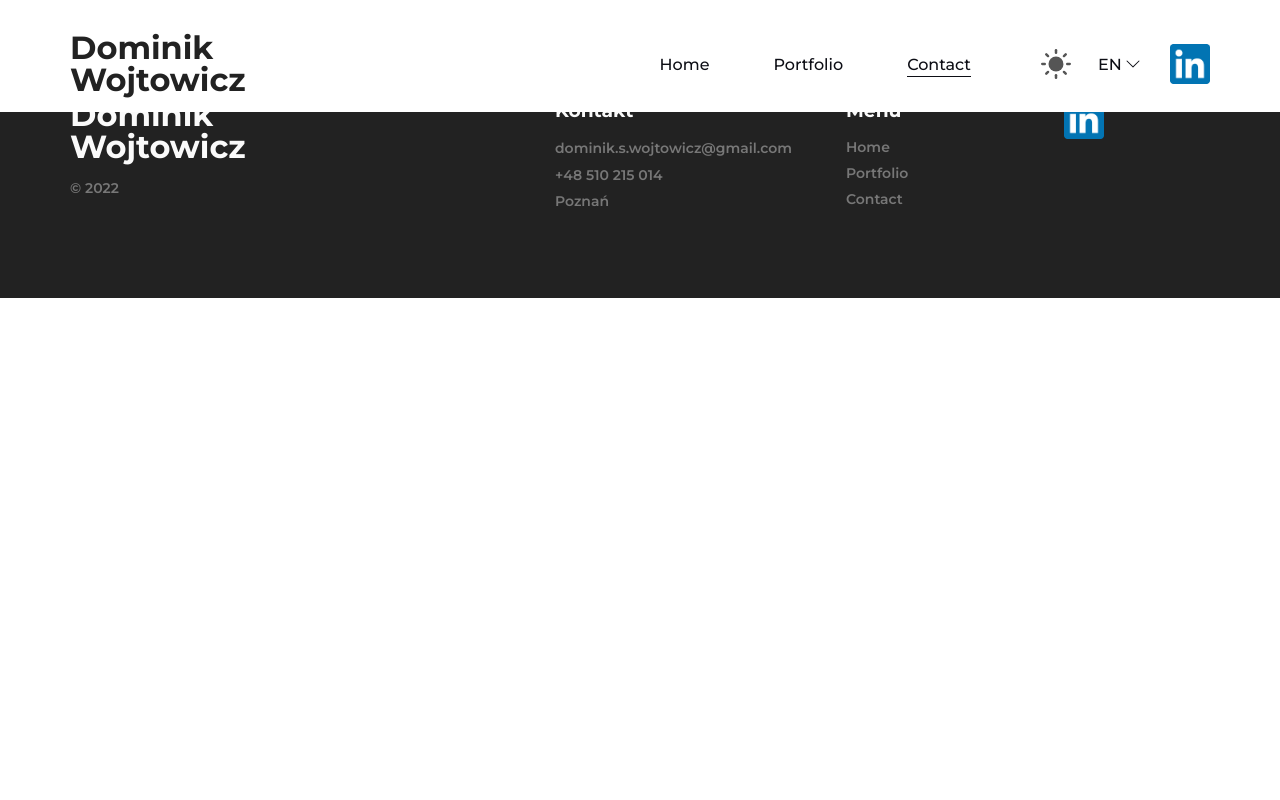
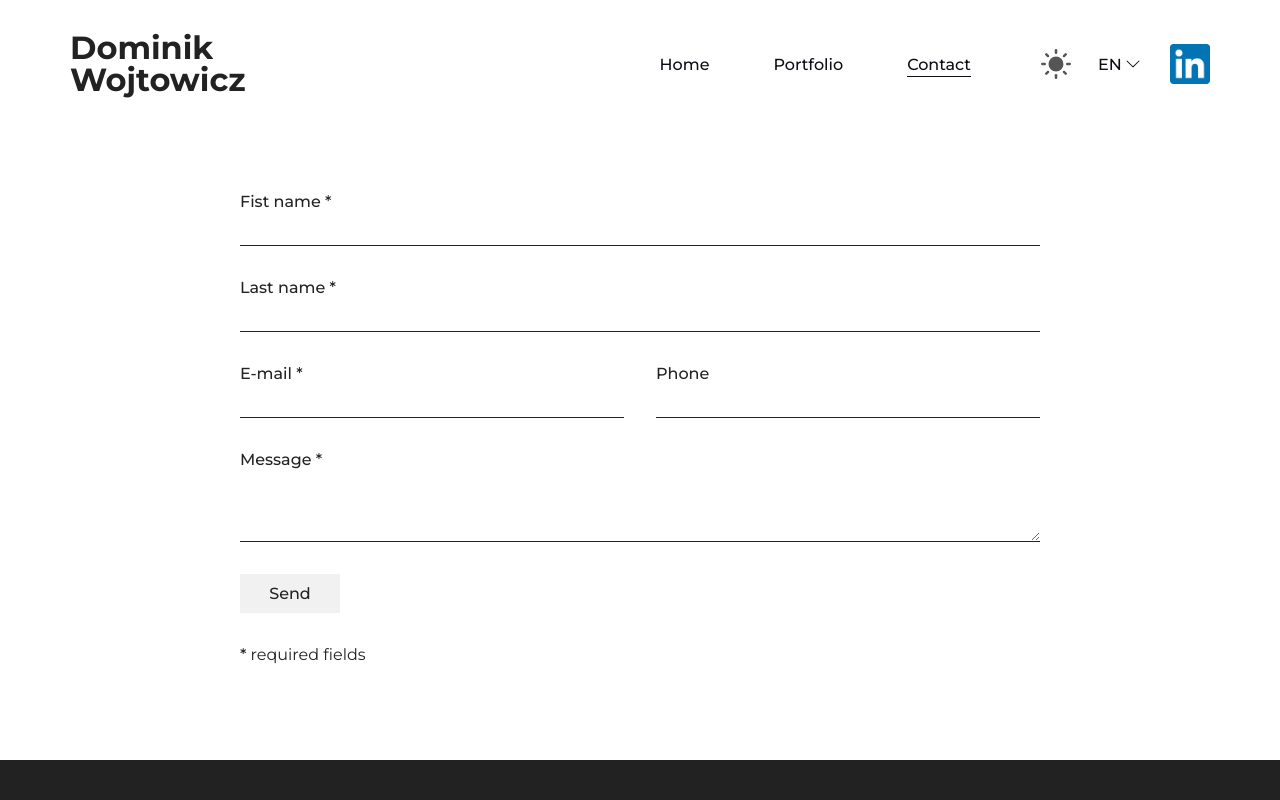
Before and after one commit to DSW92/portfolio-2022, a Vue app: page /contact in a window 1280 px wide. Shown: the top 800 px of the page. Built offline with nearby package versions, Linux system fonts and the light colour scheme.

Commit message:
contact form created

```diff
--- /dev/null
+++ b/src/components/ContactForm.vue
@@ -0,0 +1,158 @@
+<template>
+  <section>
+    <div class="container">
+      <form @submit.prevent="submitForm()">
+        <div>
+          <label for="first_name">{{ $t("contact-form.fistname") }} *</label>
+          <input id="first_name" name="first_name" type="text" />
+        </div>
+        <div>
+          <label for="last_name">{{ $t("contact-form.lastname") }} *</label>
+          <input id="last_name" name="last_name" type="text" />
+        </div>
+        <div class="email-phone__wrapper">
+          <div>
+            <label for="email">{{ $t("contact-form.email") }} *</label>
+            <input id="email" name="email" type="email" />
+          </div>
+          <div>
+            <label for="phone">{{ $t("contact-form.phone") }}</label>
+            <input id="phone" name="phone" type="tel" />
+          </div>
+        </div>
+        <div>
+          <label for="message">{{ $t("contact-form.message") }} *</label>
+          <textarea rows="3" id="message" name="message" />
+        </div>
+        <div><input type="submit" :value="$t('contact-form.send')" /></div>
+        <div>
+          <p><span>*</span> {{ $t("contact-form.required") }}</p>
+        </div>
+      </form>
+    </div>
+  </section>
+</template>
+
+<script>
+export default {
+  methods: {
+    submitForm() {
+      console.log("submited");
+    },
+  },
+  computed: {},
+};
+</script>
+
+<style lang="scss" scoped>
+section {
+  padding-top: 12rem;
+}
+
+form {
+  max-width: 800px;
+  margin: 0 auto;
+  padding-bottom: 5rem;
+  > div {
+    display: flex;
+    flex-direction: column;
+    > div {
+      display: flex;
+      flex-direction: column;
+    }
+    label {
+      font-weight: 500;
+    }
+    input,
+    textarea {
+      border: none;
+      border-bottom: 1px solid #222;
+      outline: none;
+      font-size: 16px;
+      font-family: "Montserrat", sans-serif;
+      padding: 10px 0 5px 0;
+      margin-bottom: 2rem;
+    }
+    input[type="submit"] {
+      border: none;
+      font-family: "Montserrat", sans-serif;
+      font-weight: 500;
+      background: #f1f1f1;
+      cursor: pointer;
+      width: 100px;
+      padding: 10px 0;
+      margin-bottom: 1rem;
+    }
+    textarea {
+      overflow: hidden;
+    }
+    &.email-phone__wrapper {
+      flex-direction: row;
+      > div {
+        width: 50%;
+      }
+      > div:first-of-type {
+        margin-right: 1rem;
+      }
+      > div:last-of-type {
+        margin-left: 1rem;
+      }
+    }
+    p {
+      span {
+        font-weight: 500;
+      }
+    }
+  }
+}
+
+.theme-wrapper.dark-mode {
+  form {
+    > div {
+      label {
+        color: #fafafa;
+        transition-duration: 0.2s;
+      }
+      input,
+      textarea {
+        background: #333;
+        border-bottom: 1px solid #fafafa;
+        color: #fafafa;
+        transition-duration: 0.2s;
+      }
+      input[type="submit"] {
+        background: #555;
+        border: none;
+        &:hover {
+          background: #656565;
+        }
+      }
+    }
+  }
+}
+
+.theme-wrapper.light-mode {
+  form {
+    > div {
+      label {
+        color: #222;
+        transition-duration: 0.2s;
+      }
+      input,
+      textarea {
+        background: #fff;
+        border-bottom: 1px solid #222;
+        color: #222;
+        transition-duration: 0.2s;
+      }
+      input[type="submit"] {
+        background: #f1f1f1;
+        border: none;
+        &:hover {
+          background: #e9e9e9;
+        }
+      }
+    }
+  }
+}
+</style>
--- a/src/components/MyOffer.vue
+++ b/src/components/MyOffer.vue
@@ -50,10 +50,24 @@
     margin-bottom: 3rem;
     .col-12 {
       p {
-        font-size: 1.5rem;
-        line-height: 1.7;
+        font-size: 1.4rem;
+        line-height: 1.5;
         font-weight: 500;
         margin: 0 0 1rem 0;
+      }
+    }
+    &:nth-of-type(odd) {
+      .col-12 {
+        p {
+          margin-right: 2rem;
+        }
+      }
+    }
+    &:nth-of-type(even) {
+      .col-12 {
+        p {
+          margin-left: 2rem;
+        }
       }
     }
   }
@@ -62,7 +76,7 @@
 .picture__container {
   width: 100%;
   height: 100%;
-  background: #fafafa;
+  background: #f1f1f1;
   box-sizing: border-box;
   overflow: hidden;
   &.websites {
@@ -123,6 +137,10 @@
       }
     }
   }
+  .picture__container {
+    background: #555;
+    transition-duration: 0.2s;
+  }
 }
 
 .theme-wrapper.light-mode {
@@ -139,5 +157,9 @@
       }
     }
   }
+  .picture__container {
+    background: #f1f1f1;
+    transition-duration: 0.2s;
+  }
 }
 </style>
--- a/src/components/portfolio_tabs/PortfolioCard.vue
+++ b/src/components/portfolio_tabs/PortfolioCard.vue
@@ -49,7 +49,7 @@ export default {
   margin-bottom: 2rem;
 }
 .portfolio-card__container {
-  background: #fafafa;
+  background: #f1f1f1;
   padding: 4rem 4rem 0 4rem;
   overflow: hidden;
   position: relative;
@@ -57,8 +57,8 @@ export default {
     width: 100%;
     height: 100%;
     display: block;
-    box-shadow: rgba(14, 30, 37, 0.12) 0px 2px 4px 0px,
-      rgba(14, 30, 37, 0.32) 0px 2px 16px 0px;
+    box-shadow: rgba(0, 0, 0, 0.16) 0px 10px 36px 0px,
+      rgba(0, 0, 0, 0.06) 0px 0px 0px 1px;
   }
   .overlay {
     position: absolute;
@@ -100,4 +100,18 @@ export default {
     }
   }
 }
+
+.theme-wrapper.dark-mode {
+  .portfolio-card__container {
+    background: #555;
+    transition-duration: 0.2s;
+  }
+}
+
+.theme-wrapper.light-mode {
+  .portfolio-card__container {
+    background: #f1f1f1;
+    transition-duration: 0.2s;
+  }
+}
 </style>
--- a/src/i18n/en.json
+++ b/src/i18n/en.json
@@ -12,5 +12,14 @@
   "my-offer": {
     "paragraph-1": "Po angielsku: Duis magna lorem, commodo sed ultrices a, hendrerit ut ipsum. Fusce condimentum nunc ac purus lobortis eleifend. Nam ut orci mattis lorem vehicula pellentesque a non lectus. Cras sit amet ex ornare, efficitur ante consectetur, eleifend diam. Aliquam et varius nunc, nec porta purus. Cras tempus ligula eu sagittis ultricies. Aliquam erat volutpat. Proin vitae hendrerit orci. Aenean in vehicula tortor. In hac habitasse platea dictumst. Nullam velit lectus, laoreet id elementum vitae, efficitur sed enim. ",
     "paragraph-2": "Po angielsku: Duis magna lorem, commodo sed ultrices a, hendrerit ut ipsum. Fusce condimentum nunc ac purus lobortis eleifend. Nam ut orci mattis lorem vehicula pellentesque a non lectus. Cras sit amet ex ornare, efficitur ante consectetur, eleifend diam. Aliquam et varius nunc, nec porta purus. Cras tempus ligula eu sagittis ultricies. Aliquam erat volutpat. Proin vitae hendrerit orci. Aenean in vehicula tortor. In hac habitasse platea dictumst. Nullam velit lectus, laoreet id elementum vitae, efficitur sed enim. "
+  },
+  "contact-form": {
+    "fistname": "Fist name",
+    "lastname": "Last name",
+    "email": "E-mail",
+    "phone": "Phone",
+    "message": "Message",
+    "send": "Send",
+    "required": "required fields"
   }
 }
--- a/src/i18n/pl.json
+++ b/src/i18n/pl.json
@@ -15,5 +15,14 @@
     "paragraph-2": "E-commerce - sklepy internetowe. Od sklepów jednoproduktowych, aż do platform sprzedaży z dużą ilością produków i kategorii.",
     "paragraph-3": "Potrzebujesz front-end developera do swojego zespołu? Zapraszam do kontaktu:",
     "paragraph-3a": "HTML, CSS, SCSS, Bootstrap, JavaScript, TypeScript, Vue.js, React.js, WordPress, WooCommerce, PHP"
+  },
+  "contact-form": {
+    "fistname": "Imię",
+    "lastname": "Nazwisko",
+    "email": "E-mail",
+    "phone": "Telefon",
+    "message": "Wiadomość",
+    "send": "Wyślij",
+    "required": "pola obowiązkowe"
   }
 }
--- a/src/views/ContactView.vue
+++ b/src/views/ContactView.vue
@@ -1,3 +1,13 @@
 <template>
-  <div>CONTACT PAGE</div>
+  <contact-form></contact-form>
 </template>
+
+<script>
+import ContactForm from "../components/ContactForm.vue";
+
+export default {
+  components: {
+    ContactForm,
+  },
+};
+</script>
```
Also changed, not shown: src/assets/portfolio/alkolabs2.png (added).
